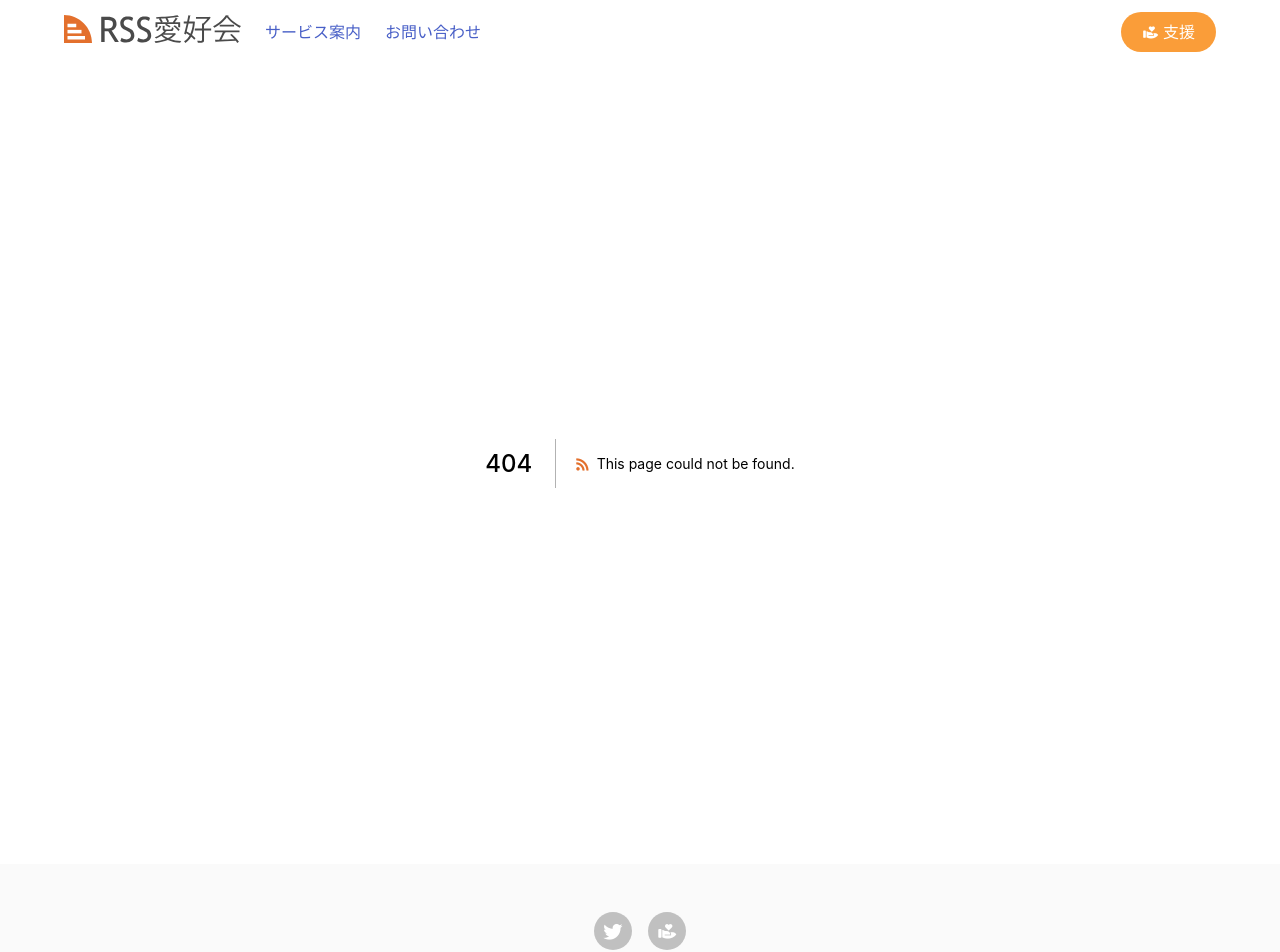
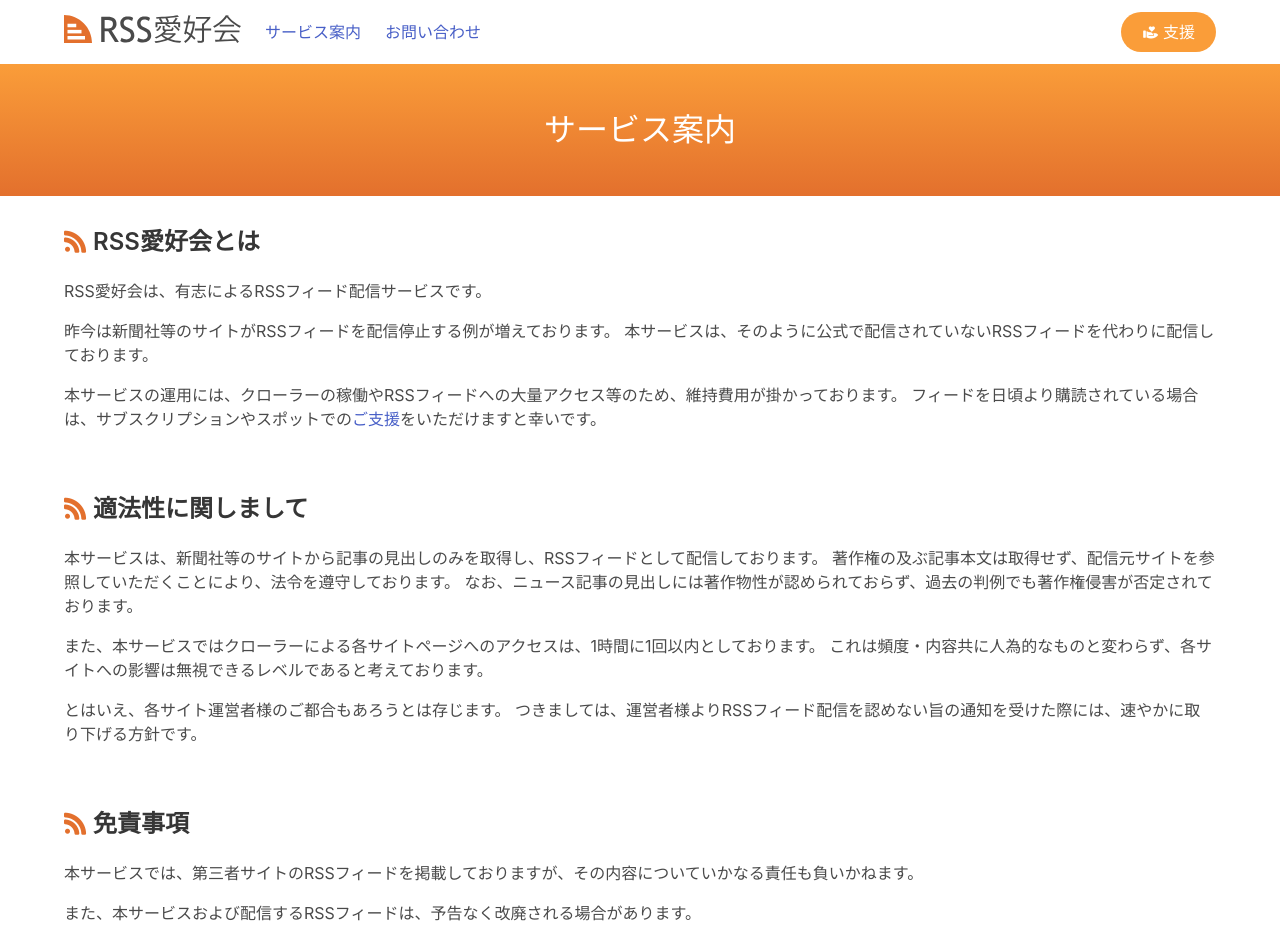
Before and after one commit to aikawame/rsslovers, a Next.js app in the folder frontend/: page /about in a window 1280 px wide. Before the commit this address had no page. Shown: the top 952 px of the page. Built offline with nearby package versions, Linux system fonts and the light colour scheme.

Commit message:
:sparkles: サービス案内ページを追加する

```diff
--- /dev/null
+++ b/frontend/pages/about.tsx
@@ -0,0 +1,48 @@
+import Link from 'next/link'
+import Main from '../components/Main'
+import Section from '../components/Section'
+
+export default function About() {
+  return (
+    <Main title="サービス案内">
+      <Section heading="RSS愛好会とは">
+        <p>
+          RSS愛好会は、有志によるRSSフィード配信サービスです。
+        </p>
+        <p>
+          昨今は新聞社等のサイトがRSSフィードを配信停止する例が増えております。
+          本サービスは、そのように公式で配信されていないRSSフィードを代わりに配信しております。
+        </p>
+        <p>
+          本サービスの運用には、クローラーの稼働やRSSフィードへの大量アクセス等のため、維持費用が掛かっております。
+          フィードを日頃より購読されている場合は、サブスクリプションやスポットでの
+          <Link href={"/support"}><a>ご支援</a></Link>
+          をいただけますと幸いです。
+        </p>
+      </Section>
+      <Section heading="適法性に関しまして">
+        <p>
+          本サービスは、新聞社等のサイトから記事の見出しのみを取得し、RSSフィードとして配信しております。
+          著作権の及ぶ記事本文は取得せず、配信元サイトを参照していただくことにより、法令を遵守しております。
+          なお、ニュース記事の見出しには著作物性が認められておらず、過去の判例でも著作権侵害が否定されております。
+        </p>
+        <p>
+          また、本サービスではクローラーによる各サイトページへのアクセスは、1時間に1回以内としております。
+          これは頻度・内容共に人為的なものと変わらず、各サイトへの影響は無視できるレベルであると考えております。
+        </p>
+        <p>
+          とはいえ、各サイト運営者様のご都合もあろうとは存じます。
+          つきましては、運営者様よりRSSフィード配信を認めない旨の通知を受けた際には、速やかに取り下げる方針です。
+        </p>
+      </Section>
+      <Section heading="免責事項">
+        <p>
+          本サービスでは、第三者サイトのRSSフィードを掲載しておりますが、その内容についていかなる責任も負いかねます。
+        </p>
+        <p>
+          また、本サービスおよび配信するRSSフィードは、予告なく改廃される場合があります。
+        </p>
+      </Section>
+    </Main>
+  )
+}
```
